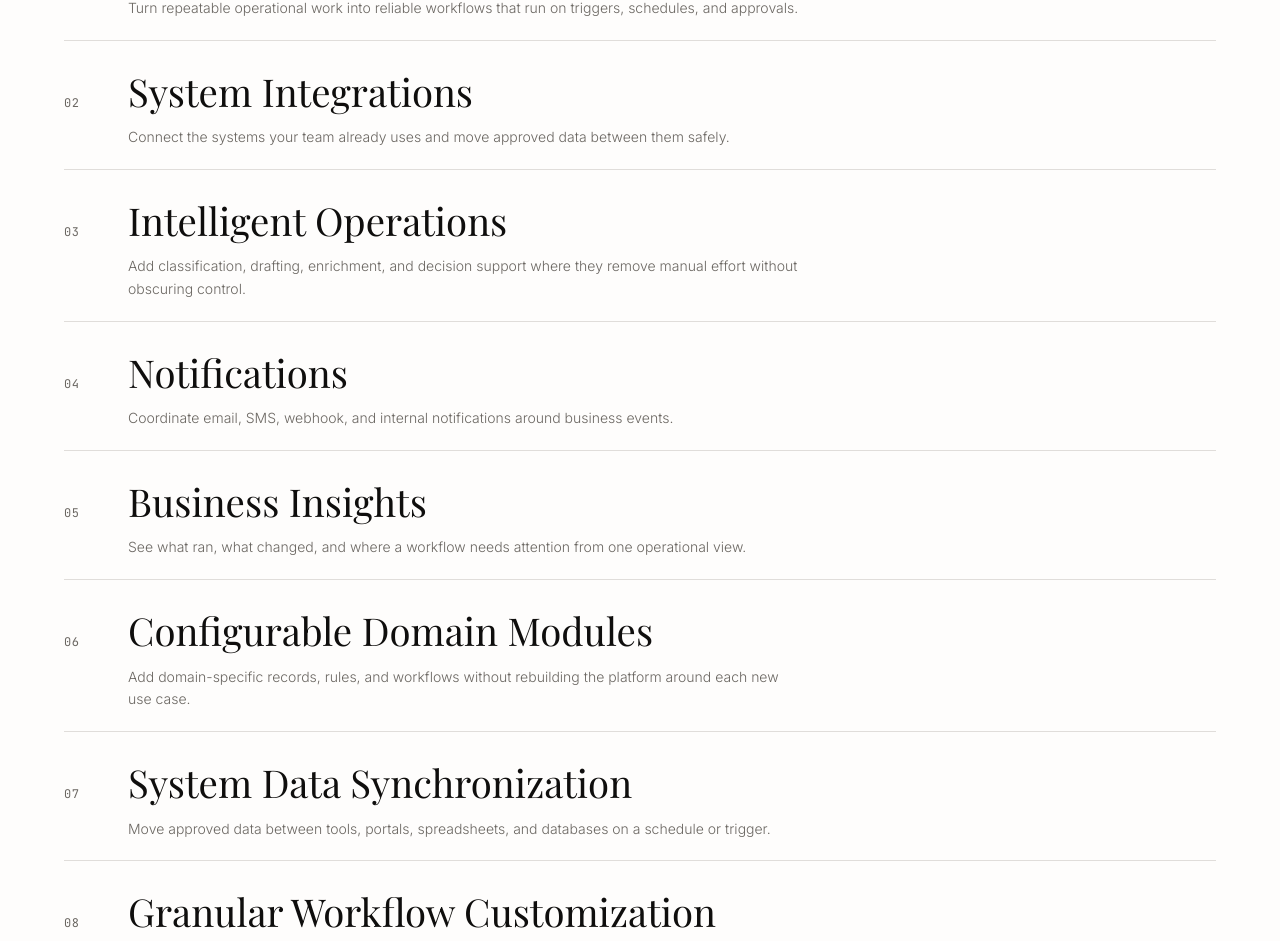
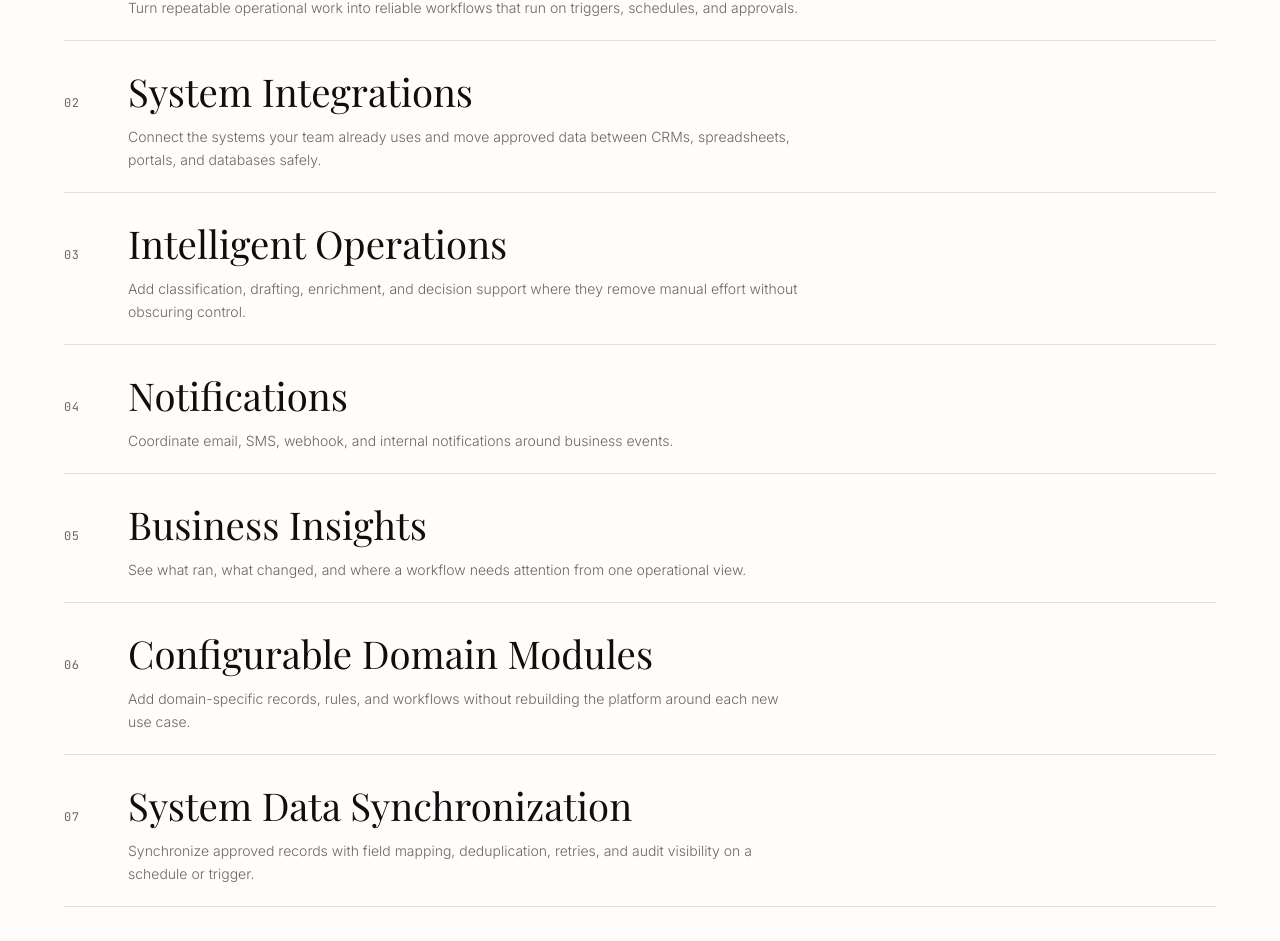
Before and after one commit to vee8899/react-production-, a React (Vite) app: page / in a window 1280 px wide. Shown: the part 2360-3301 px from the top of the page. Built offline with nearby package versions, Linux system fonts and the light colour scheme; no server answers; a web font is replaced by a local one; what @posthog/react would draw is missing.

Commit message:
Clarify system integration and data synchronization services

```diff
--- a/src/components/features/IntegrationsShowcase.tsx
+++ b/src/components/features/IntegrationsShowcase.tsx
@@ -62,7 +62,7 @@ export default function IntegrationsShowcase() {
               Connect the systems inside the workflow.
             </h2>
             <p className="mt-5 max-w-[560px] text-sm font-light leading-relaxed text-muted">
-              Integrations are the connective layer—not the product itself. Route approved data, triggers, documents, and notifications through workflows shaped for your operation.
+              Integrations are the connective layer—not the product itself. Route approved data, triggers, documents, and notifications through workflows shaped for your operation. Synchronize CRM, spreadsheet, and portal records with field mapping, deduplication, retries, and audit visibility.
             </p>
             <div className="mt-8 border border-border bg-surface px-5 py-5 sm:px-6">
               <p className="font-mono text-xs uppercase tracking-[0.08em] text-muted">
--- a/src/pages/HomePage.tsx
+++ b/src/pages/HomePage.tsx
@@ -23,7 +23,7 @@ const services = [
     number: "02",
     name: "System Integrations",
     description:
-      "Connect the systems your team already uses and move approved data between them safely.",
+      "Connect the systems your team already uses and move approved data between CRMs, spreadsheets, portals, and databases safely.",
   },
   {
     number: "03",
@@ -53,7 +53,7 @@ const services = [
     number: "07",
     name: "System Data Synchronization",
     description:
-      "Move approved data between tools, portals, spreadsheets, and databases on a schedule or trigger.",
+      "Synchronize approved records with field mapping, deduplication, retries, and audit visibility on a schedule or trigger.",
   },
   {
     number: "08",
```
